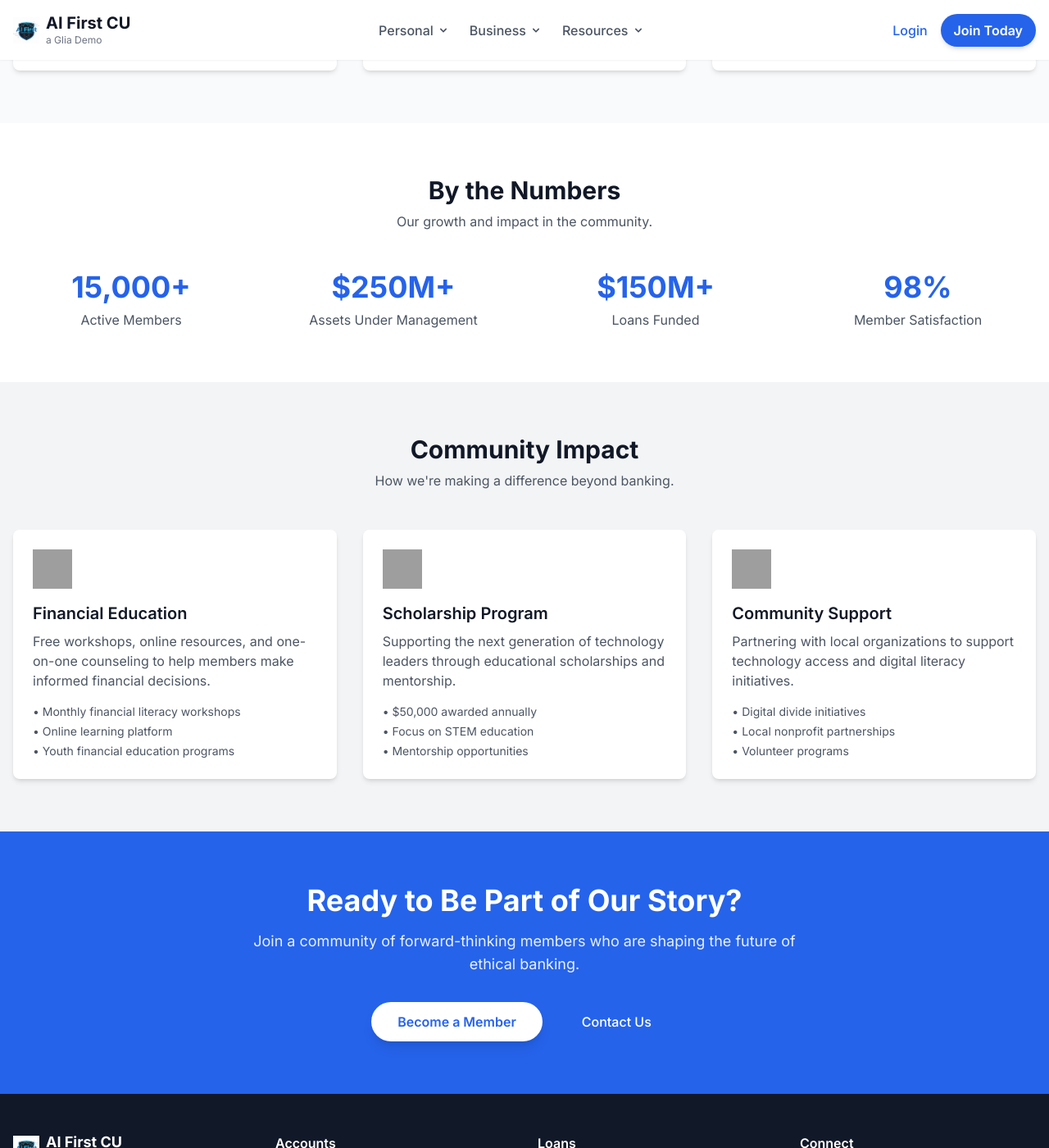
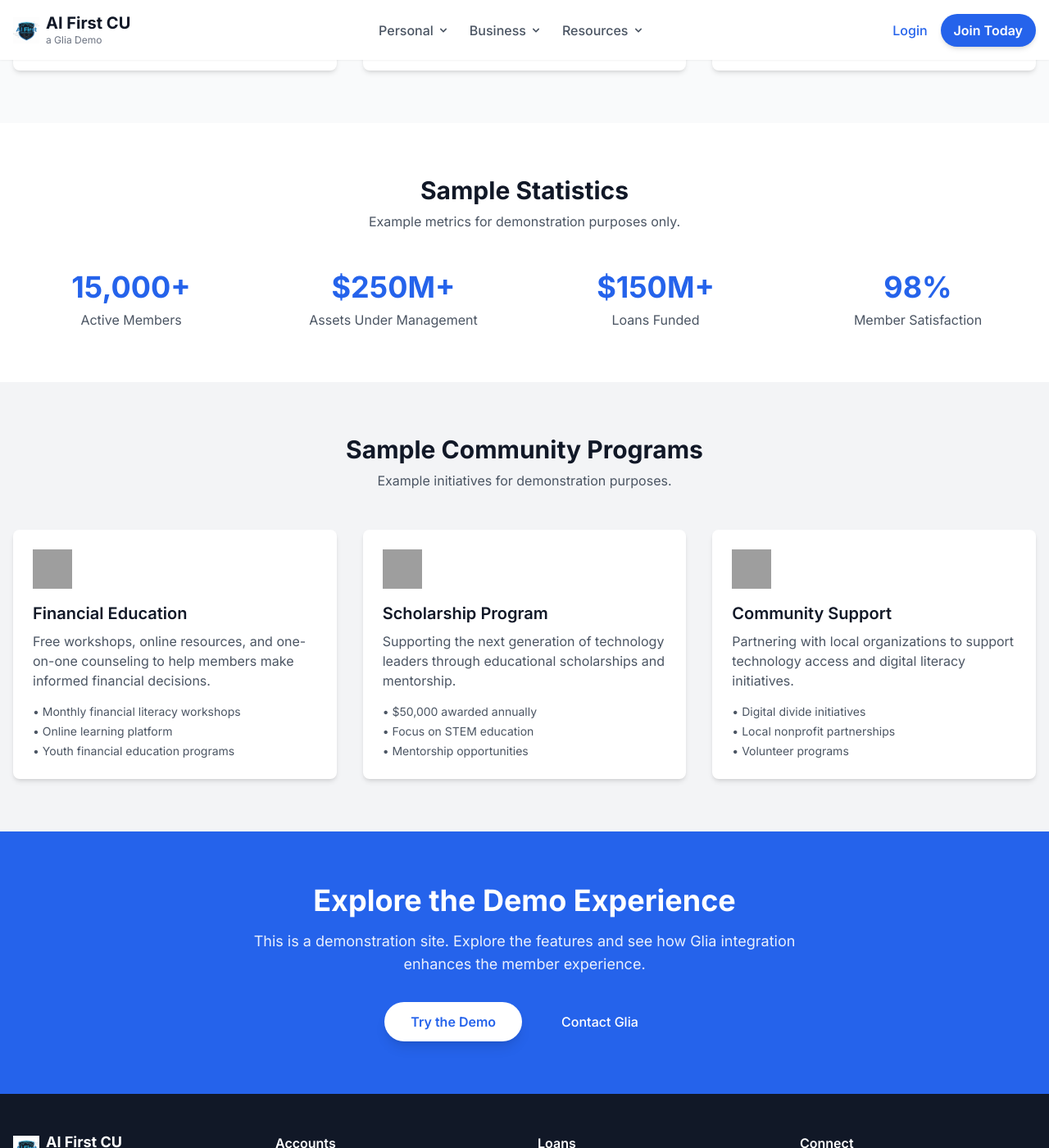
Before and after one commit to parkerjo-glia/parkerjo-glia.github.io, a Jekyll site: the page built from about.html, in a window 1280 px wide and 1400 px high, scrolled down 2775 px. Shown: the whole window at 82% size. Built offline with Jekyll 4.4.1, drawn with Linux system fonts in a browser that asks for light colours; nearby versions of some CDN libraries; a script that is not in the unit is left out; some of the changed text lies outside the part shown; grey boxes are pictures that could not be loaded.

Commit message:
more about updates

```diff
--- a/about.html
+++ b/about.html
@@ -42,7 +42,7 @@ layout: default
     <div class="container mx-auto px-4">
         <div class="text-center max-w-4xl mx-auto mb-12">
             <h2 class="text-3xl font-bold text-gray-900">Our Mission & Values</h2>
-            <p class="mt-2 text-gray-600">The principles that guide everything we do.</p>
+            <p class="mt-2 text-gray-600">The principles that guide this demo experience.</p>
         </div>
 
         <div class="grid grid-cols-1 md:grid-cols-3 gap-8">
@@ -76,8 +76,8 @@ layout: default
 <section class="py-16 bg-white">
     <div class="container mx-auto px-4">
         <div class="text-center max-w-4xl mx-auto mb-12">
-            <h2 class="text-3xl font-bold text-gray-900">What Makes Us Different</h2>
-            <p class="mt-2 text-gray-600">How we're revolutionizing credit union banking with responsible AI.</p>
+            <h2 class="text-3xl font-bold text-gray-900">Demo Features</h2>
+            <p class="mt-2 text-gray-600">Example differentiators showcased in this demo.</p>
         </div>
 
         <div class="grid grid-cols-1 md:grid-cols-2 gap-8">
@@ -119,8 +119,8 @@ layout: default
 <section class="py-16 bg-gray-50">
     <div class="container mx-auto px-4">
         <div class="text-center max-w-4xl mx-auto mb-12">
-            <h2 class="text-3xl font-bold text-gray-900">Leadership Team</h2>
-            <p class="mt-2 text-gray-600">Meet the experienced professionals guiding AI First Credit Union.</p>
+            <h2 class="text-3xl font-bold text-gray-900">Sample Leadership Team</h2>
+            <p class="mt-2 text-gray-600">Fictional executives for demonstration purposes. These are not real people.</p>
         </div>
 
         <div class="grid grid-cols-1 md:grid-cols-2 lg:grid-cols-3 gap-8">
@@ -172,8 +172,8 @@ layout: default
 <section class="py-16 bg-white">
     <div class="container mx-auto px-4">
         <div class="text-center max-w-4xl mx-auto mb-12">
-            <h2 class="text-3xl font-bold text-gray-900">By the Numbers</h2>
-            <p class="mt-2 text-gray-600">Our growth and impact in the community.</p>
+            <h2 class="text-3xl font-bold text-gray-900">Sample Statistics</h2>
+            <p class="mt-2 text-gray-600">Example metrics for demonstration purposes only.</p>
         </div>
 
         <div class="grid grid-cols-1 md:grid-cols-2 lg:grid-cols-4 gap-8">
@@ -200,8 +200,8 @@ layout: default
 <section class="py-16 bg-gray-100">
     <div class="container mx-auto px-4">
         <div class="text-center max-w-4xl mx-auto mb-12">
-            <h2 class="text-3xl font-bold text-gray-900">Community Impact</h2>
-            <p class="mt-2 text-gray-600">How we're making a difference beyond banking.</p>
+            <h2 class="text-3xl font-bold text-gray-900">Sample Community Programs</h2>
+            <p class="mt-2 text-gray-600">Example initiatives for demonstration purposes.</p>
         </div>
 
         <div class="grid grid-cols-1 md:grid-cols-3 gap-8">
@@ -243,13 +243,13 @@ layout: default
 
 <section class="bg-blue-600 py-16">
     <div class="container mx-auto px-4 text-center text-white">
-        <h2 class="text-3xl md:text-4xl font-bold">Ready to Be Part of Our Story?</h2>
+        <h2 class="text-3xl md:text-4xl font-bold">Explore the Demo Experience</h2>
         <p class="mt-4 text-lg max-w-2xl mx-auto opacity-90">
-            Join a community of forward-thinking members who are shaping the future of ethical banking.
+            This is a demonstration site. Explore the features and see how Glia integration enhances the member experience.
         </p>
         <div class="mt-8 flex justify-center space-x-4">
-            <a href="/join.html" class="bg-white text-blue-600 font-semibold py-3 px-8 rounded-full hover:bg-gray-100 transition duration-300 shadow-lg">Become a Member</a>
-            <a href="/contact.html" class="text-white font-medium py-3 px-8 rounded-full hover:underline transition duration-300">Contact Us</a>
+            <a href="/join.html" class="bg-white text-blue-600 font-semibold py-3 px-8 rounded-full hover:bg-gray-100 transition duration-300 shadow-lg">Try the Demo</a>
+            <a href="/contact.html" class="text-white font-medium py-3 px-8 rounded-full hover:underline transition duration-300">Contact Glia</a>
         </div>
     </div>
 </section>
```
